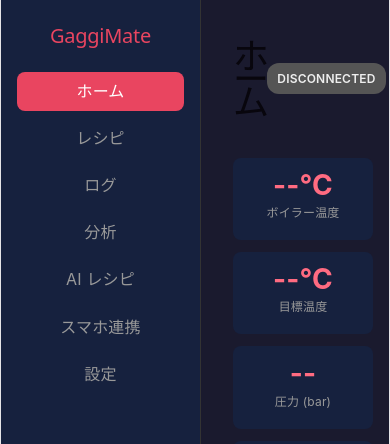
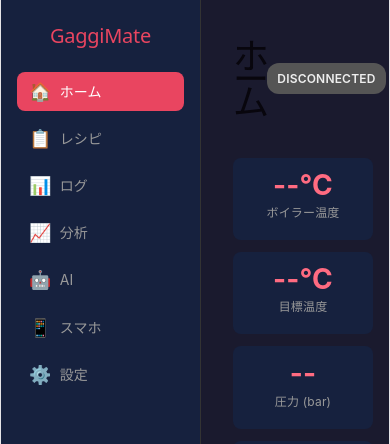
Before and after one commit to EdgarSwift829/gaggimate-apps, a React (Vite) app in the folder frontend/: page / in a window 390 px wide. Shown: the top 444 px of the page. Built offline with nearby package versions, Linux system fonts and the light colour scheme; no server answers.

Commit message:
feat: collapsible sidebar for mobile — tap to collapse/expand

```diff
--- a/frontend/src/App.css
+++ b/frontend/src/App.css
@@ -34,21 +34,50 @@
   flex-direction: column;
   gap: 8px;
   border-right: 1px solid #333;
+  transition: width 0.2s ease, padding 0.2s ease;
+  overflow: hidden;
+  flex-shrink: 0;
 }
 .sidebar h2 {
   font-size: 20px;
   margin-bottom: 16px;
   color: var(--accent);
+  cursor: pointer;
+  white-space: nowrap;
+  user-select: none;
 }
 .sidebar a {
+  display: flex;
+  align-items: center;
+  gap: 8px;
   color: var(--text-muted);
   text-decoration: none;
   padding: 8px 12px;
   border-radius: var(--radius);
   transition: all 0.2s;
+  white-space: nowrap;
 }
 .sidebar a:hover { background: var(--surface-hover); color: var(--text); }
 .sidebar a.active { background: var(--accent); color: #fff; }
+
+.nav-icon { font-size: 18px; flex-shrink: 0; }
+.nav-label { font-size: 14px; }
+
+/* Collapsed sidebar */
+.sidebar.collapsed {
+  width: 52px;
+  padding: 24px 6px;
+}
+.sidebar.collapsed h2 {
+  font-size: 22px;
+  text-align: center;
+  margin-bottom: 16px;
+}
+.sidebar.collapsed a {
+  justify-content: center;
+  padding: 10px 0;
+}
+.sidebar.collapsed .nav-label { display: none; }
 
 /* Content */
 .content {
--- a/frontend/src/App.tsx
+++ b/frontend/src/App.tsx
@@ -1,3 +1,4 @@
+import { useState } from "react";
 import { BrowserRouter, Routes, Route, NavLink } from "react-router-dom";
 import Home from "./pages/Home";
 import Brewing from "./pages/Brewing";
@@ -12,19 +13,44 @@
 import MobileConnect from "./pages/MobileConnect";
 import "./App.css";
 
+const NAV_ITEMS: { to: string; icon: string; label: string; end?: boolean }[] = [
+  { to: "/", icon: "🏠", label: "ホーム", end: true },
+  { to: "/recipes", icon: "📋", label: "レシピ" },
+  { to: "/log", icon: "📊", label: "ログ" },
+  { to: "/dashboard", icon: "📈", label: "分析" },
+  { to: "/recipe-ai", icon: "🤖", label: "AI" },
+  { to: "/mobile", icon: "📱", label: "スマホ" },
+  { to: "/settings", icon: "⚙️", label: "設定" },
+];
+
 function App() {
+  const [collapsed, setCollapsed] = useState(false);
+
   return (
     <BrowserRouter>
       <div className="app">
-        <nav className="sidebar">
-          <h2>GaggiMate</h2>
-          <NavLink to="/">ホーム</NavLink>
-          <NavLink to="/recipes">レシピ</NavLink>
-          <NavLink to="/log">ログ</NavLink>
-          <NavLink to="/dashboard">分析</NavLink>
-          <NavLink to="/recipe-ai">AI レシピ</NavLink>
-          <NavLink to="/mobile">スマホ連携</NavLink>
-          <NavLink to="/settings">設定</NavLink>
+        <nav className={`sidebar${collapsed ? " collapsed" : ""}`}>
+          <h2 onClick={() => setCollapsed(!collapsed)}>
+            {collapsed ? "≡" : "GaggiMate"}
+          </h2>
+          {NAV_ITEMS.map(({ to, icon, label, end }) => (
+            <NavLink
+              key={to}
+              to={to}
+              end={end}
+              onClick={(e) => {
+                if (collapsed) {
+                  e.preventDefault();
+                  setCollapsed(false);
+                } else {
+                  setCollapsed(true);
+                }
+              }}
+            >
+              <span className="nav-icon">{icon}</span>
+              <span className="nav-label">{label}</span>
+            </NavLink>
+          ))}
         </nav>
         <main className="content">
           <Routes>
```
